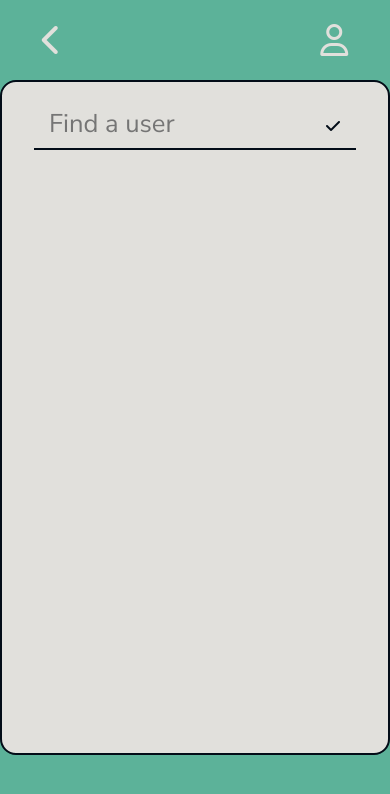
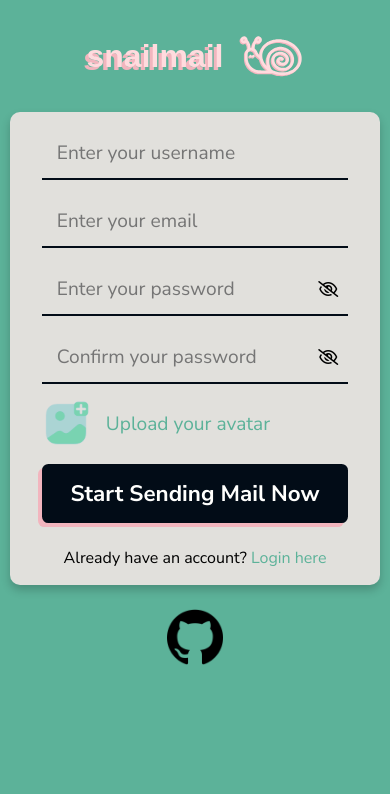
Before and after one commit to hkhan701/snail-mail, a React (Create React App) app: page / in a window 390 px wide. Shown: the top 794 px of the page. Built offline with nearby package versions, Linux system fonts and the light colour scheme; a web font is replaced by a local one.

Commit message:
fix: mobile view for footer

```diff
--- a/src/App.css
+++ b/src/App.css
@@ -19,8 +19,8 @@
   --fw-black: 700;
 
   --fs-200: 0.8rem;
-  --fs-300: 1rem;
-  --fs-400: 1.6rem;
+  --fs-300: 1.2rem;
+  --fs-400: 1.4rem;
   --fs-500: 1.8rem;
   --fs-600: 2rem;
   --fs-700: 2.4rem;
@@ -105,6 +105,23 @@ border-radius: 10px;
   transform: translate(-2.5px, 2.5px);
 }
 
+/* FOOTER */
+
+footer {
+  display: flex;
+  justify-content: center;
+  align-items: center;
+  position: fixed;
+  bottom: 0;
+  left: 0;
+  width: 100%;
+}
+
+footer img {
+  max-height: 3.5rem;
+  margin: 1.5rem auto;
+}
+
 /* MAIN TITLE */
 
 .main-title {
@@ -136,12 +153,13 @@ border-radius: 10px;
   align-items: center;
   gap: 5rem;
   margin: 0 auto;
+  max-height: 80vh;
 }
 
 .form-wrapper{
-  position: relative;
-  min-width: 430px;
-  width: 100%;
+  /* position: relative; */
+  width: 95vw;
+  max-width: 40rem;
   background: var(--color-grey);
   padding: 1rem 2rem;
   border-radius: 10px;
@@ -155,12 +173,12 @@ form {
   gap: 1rem;
 }
 
-form .input-text{
+.input-text{
   height: 52px;
   width: 100%;
   outline: none;
   padding: 0 15px;
-  font-size: var(--fs-400);
+  font-size: var(--fs-300);
   font-weight: var(--fw-regular);
   color: var(--color-black);
   background-color: var(--color-grey);
@@ -209,25 +227,6 @@ form p span {
   color: var(--color-green);
 }
 
-
-@media screen and (max-width: 768px) {
-
-  .main-title h1 {
-      font-size: var(--fs-600);
-      text-shadow: -0.2rem 0.2rem 0 var(--color-pink);
-  }
-
-  .main-title img {
-      width: 4rem;
-      height: 4rem;
-  }
-
-  .form-wrapper {
-      min-width: 320px;
-      gap: 2rem;
-  }
-}
-
 /* NAVBAR */
 
 header {
@@ -271,7 +270,7 @@ header {
 }
 
 .message-title {
-  font-size: var(--fs-400);
+  font-size: var(--fs-500);
   text-shadow: -0.2rem 0.2rem 0 var(--color-pink);
 
   display: flex;
@@ -285,7 +284,6 @@ header {
   flex-direction: column;
   overflow-y: scroll;
   gap: 0.7rem;
-  /* max-height: 30rem; */
   max-height: 80%;
   width: 100%;
   margin: 0 auto;
@@ -303,4 +301,33 @@ header {
 
 .search-input {
     margin-top: 1rem;
+    font-size: var(--fs-300);
 }
+
+
+@media screen and (max-width: 768px) {
+
+  .main-title h1 {
+      font-size: var(--fs-600);
+      text-shadow: -0.2rem 0.2rem 0 var(--color-pink);
+  }
+
+  .main-title img {
+      width: 4rem;
+      height: 4rem;
+  }
+
+  .message-title {
+    font-size: var(--fs-400);
+  }
+
+  footer {
+    display: flex;
+    justify-content: center;
+    align-items: center;
+    position: static;
+    bottom: 0;
+    left: 0;
+    width: 100%;
+  }
+}
--- a/src/App.js
+++ b/src/App.js
@@ -7,7 +7,7 @@ import { BrowserRouter, Routes, Route } from "react-router-dom";
 
 function App() {
   return (
-    <SendMail />
+    <Register />
     // <BrowserRouter>
     //   <Routes>
     //     <Route path="/" element={<Home />} />
--- /dev/null
+++ b/src/components/Footer.jsx
@@ -0,0 +1,15 @@
+import React from "react";
+import githubLogo from "../img/githublogo.png";
+
+const Footer = () => {
+
+    return (
+        <footer>
+        <a href="https://github.com/hkhan701">
+            <img src= {githubLogo} alt="githublink"/>
+        </a>
+        </footer>
+    )
+};
+
+export default Footer;
--- a/src/components/Login.jsx
+++ b/src/components/Login.jsx
@@ -1,11 +1,12 @@
 import React from "react";
 import MainTitle from "../components/MainTitle";
 import HideAndShowPassword from "../HideAndShowPassword";
+import Footer from "../components/Footer";
 
 const Login = () => {
     return (
         <>
-        <MainTitle></MainTitle>
+        <MainTitle/>
         <div className="form-container">
             <div className="form-wrapper">
                 <form>
@@ -18,6 +19,7 @@ const Login = () => {
                 </form>
             </div>
         </div>
+        <Footer/>
         </>
     );
 }
--- a/src/components/Register.jsx
+++ b/src/components/Register.jsx
@@ -1,6 +1,7 @@
 import React, { useState } from "react";
 import AddAvatar from "../img/addAvatar.png";
 import MainTitle from "../components/MainTitle";
+import Footer from "../components/Footer";
 import HideAndShowPassword from "../HideAndShowPassword";
 import { createUserWithEmailAndPassword, updateProfile } from "firebase/auth";
 import {auth, storage, db} from '../firebase';
@@ -100,6 +101,7 @@ const Register = () => {
                 </form>
             </div>
         </div>
+        <Footer/>
         </>
     );
 }
--- a/src/components/SendMail.jsx
+++ b/src/components/SendMail.jsx
@@ -12,7 +12,6 @@ const SendMail = () => {
         if (searchTerm.trim() !== "") {
             console.log(searchTerm);
         }
-
     };
 
     return (
@@ -23,7 +22,7 @@ const SendMail = () => {
             <div className="message-wrapper message-box">
                 <form onSubmit={handleSubmit}>
                     <div className="password-field">
-                        <input  ref = {searchTermRef} className="input-text search-input" type="text" placeholder="Find a user" required/>
+                        <input  ref = {searchTermRef} className="search-input input-text" type="text" placeholder="Find a user" required/>
                         <i className="fa-solid fa-check" style={{color: "#020c17", marginLeft: "-30px", cursor: "pointer"}} onClick={handleSubmit}></i>
                     </div>
                 </form>
```
